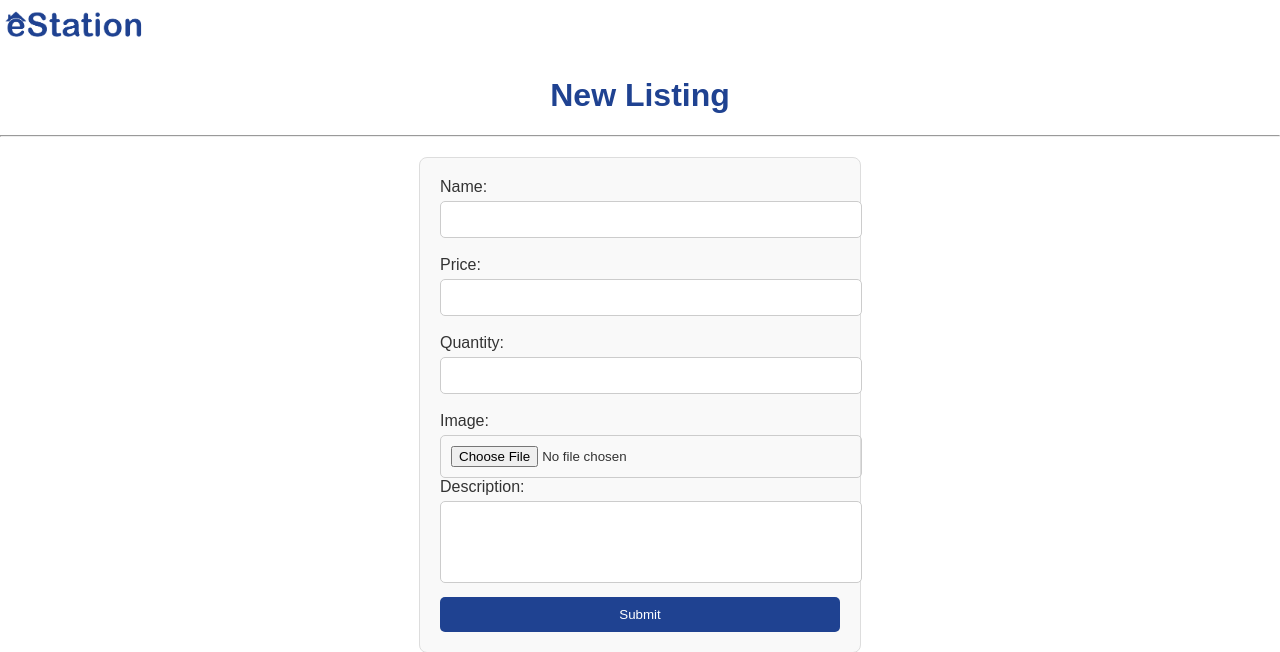
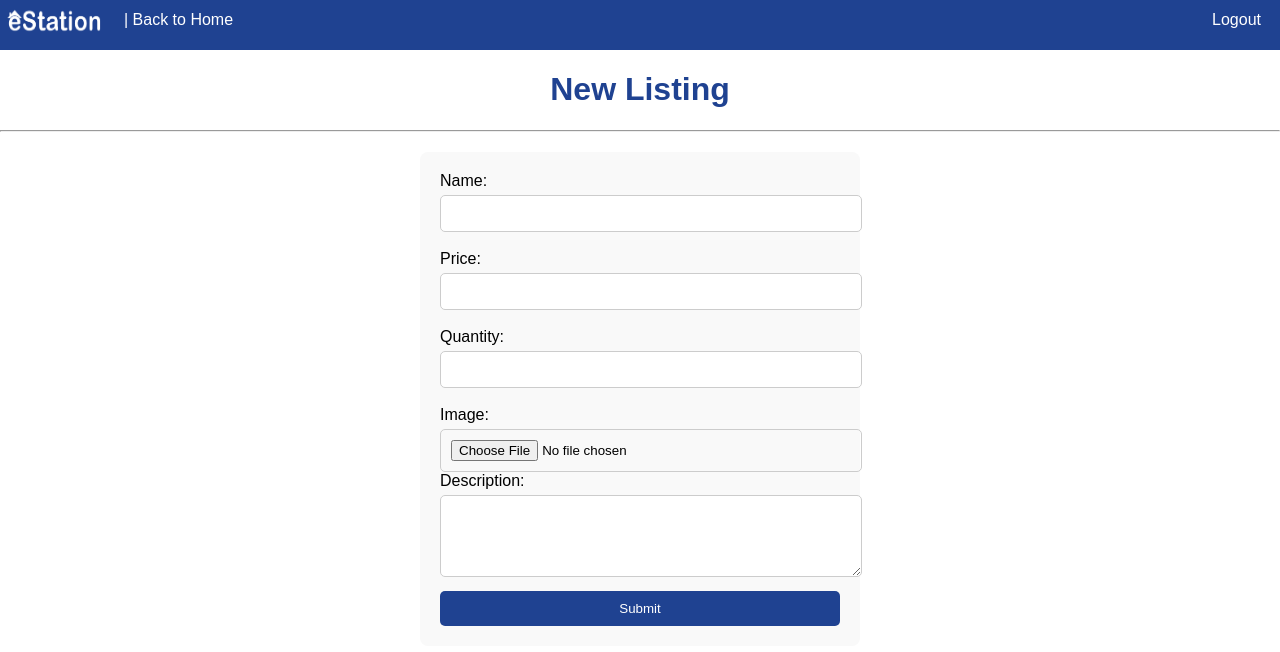
Before and after one commit to erinc0/Seniorproj, a Flask app: page /VendorAdd in a window 1280 px wide. Shown: the top 652 px of the page. Run offline with Flask 3, Linux system fonts and the light colour scheme; the visitor is signed in with stand-in values (Sample User, id 1).

Commit message:
topnav Vendor

```diff
--- a/SCP/static/homes.css
+++ b/SCP/static/homes.css
@@ -260,3 +260,23 @@ footer {
     transition: margin-left .5s;
     padding: 20px;
 }
+.topnavVendor {
+    overflow: hidden;
+    background-color: #1f4291;
+    height: 50px;
+}
+
+/* Style the topnav links */
+.topnavVendor a {
+    float: left;
+    display: block;
+    color: white;
+    text-align: center;
+    padding: 11px 19px;
+    text-decoration: none;
+}
+
+/* Change color on hover */
+.topnavVendor a:hover {
+    background-color: lightslategray;
+    color: black;
--- a/SCP/templates/VendorAdd.html
+++ b/SCP/templates/VendorAdd.html
@@ -2,20 +2,13 @@
 <html lang="en">
 <head>
     <meta charset="UTF-8">
-    <link rel="stylesheet" href="{{ url_for('static', filename='style.css') }}">
+    <link rel="stylesheet" href="{{ url_for('static', filename='homes.css') }}">
     <title>VendorAdd</title>
-    <style> h1, main{
-			textarea {
-		resize: none;
-		}
-		input::-webkit-outer-spin-button,
-		input::-webkit-inner-spin-button {
-            -webkit-appearance: none;
-            margin: 0;
-        }  }</style>
+
 </head>
 <body>
-<img src="{{ url_for('static', filename='estation1.png') }}" alt="eStation Logo" width="150">
+    {% include 'topnavVendor.html' %}
+
 <h1>New Listing</h1>
 <main>
     <hr>
--- /dev/null
+++ b/SCP/templates/topnavVendor.html
@@ -0,0 +1,7 @@
+<link rel="stylesheet" href="{{ url_for('static', filename='topnav.css') }}">
+
+<div class="topnavVendor">
+    <img src="{{ url_for('static', filename='whiteversion.webp') }}" alt="logo" style="width: 100px; height: 40px;">
+    <a href="{{ url_for('Vhomepage') }}">| Back to Home</a>
+    <a href="{{ url_for('logout') }}" style="float: right">Logout</a>
+</div>
```
Also changed, not shown: SCP/templates/VendorEdit.html (+2 -5 lines), SCP/templates/vendormetrics.html (+2 -5 lines), SCP/static/topnav.css (added).
